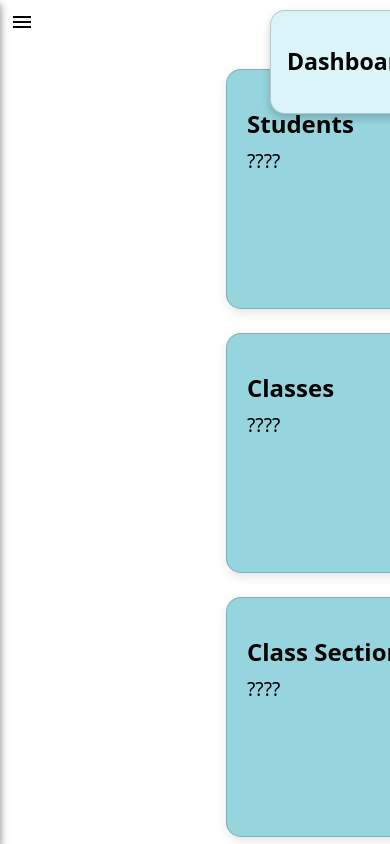
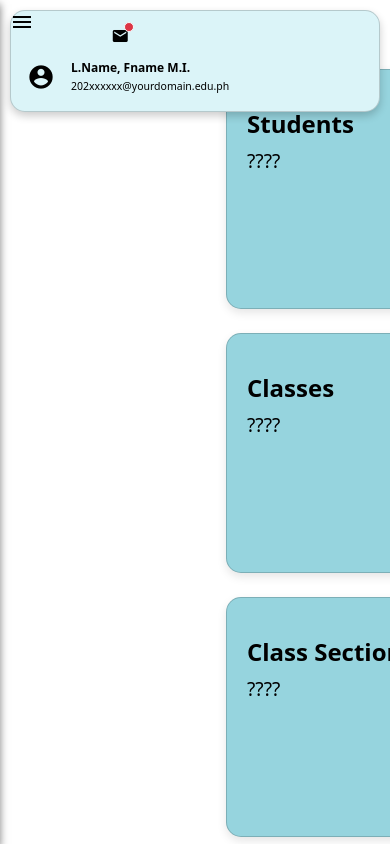
Before and after one commit to icz3us/CheckEaseExp, a Vue app: page /Home in a window 390 px wide. Shown: the top 844 px of the page. Built offline with nearby package versions, Linux system fonts and the light colour scheme.

Commit message:
Update AdminHeader.vue

```diff
--- a/src/components/AdminHeader.vue
+++ b/src/components/AdminHeader.vue
@@ -1,10 +1,10 @@
 <template>
-  <div class="header-container position-flex top-0 end-30 fixed-top" style="margin-left: 250px;">
+  <div class="header-container">
     <!-- Main Card Header -->
     <div class="card header-card">
       <div class="card-body d-flex align-items-center justify-content-between">
         <!-- Dashboard Title -->
-        <h3 class="card-title mb-0">{{cardTitle}}</h3>
+        <h3 class="card-title mb-0 d-none d-sm-block"><b>{{ cardTitle }}</b></h3>
 
         <!-- Profile Section -->
         <div class="profile-section d-flex align-items-center">
@@ -37,7 +37,7 @@
           <div class="user-info d-flex align-items-center">
             <i class="material-icons">account_circle</i>
             <div class="ms-2">
-              <strong>L.Name, Fname M.I.</strong><br>
+              <strong>L.Name, Fname M.I.</strong><br />
               <small>202xxxxxx@yourdomain.edu.ph</small>
             </div>
           </div>
@@ -49,11 +49,13 @@
 
 <script>
 export default {
-  name: "AdminHeader",
+  name: 'AdminHeader',
   computed: {
     cardTitle() {
       switch (this.$route.path) {
-        case '/clearance':
+        case '/clearance' :
+          return 'Clearance';
+        case '/ClearanceRecord':
           return 'Clearance';
         case '/attendance':
           return 'Attendance';
@@ -61,6 +63,8 @@ export default {
           return 'Dashboard';
         case '/class':
           return 'Create & View Class';
+        case '/ViewStudentAttendance':
+          return 'View Student Attendance';
         default:
           return 'Dashboard';
       }
@@ -86,21 +90,33 @@ export default {
 
 <style scoped>
 .header-container {
+  position: fixed;
+  top: 0;
+  right: 0;
+  left: 250px; /* Adjust based on sidebar width */
+  width: calc(100% - 250px); /* Adjust based on sidebar width */
   padding: 10px 20px;
-  width: 1308px;
-  height: 124px;
+  z-index: 1000;
+  transition: all 0.3s ease;
 }
 
 .header-card {
   background-color: #DBF4F8;
   border-radius: 15px;
   width: 100%;
-  height: 100%;
+  height: auto;
   box-shadow: 0 4px 8px rgba(0, 0, 0, 0.2);
 }
 
+.card-body {
+  display: flex;
+  align-items: center;
+  justify-content: space-between;
+  flex-wrap: wrap;
+}
+
 .card-title {
-  font-weight: bold;
+  font-size: 1.5rem;
   color: black;
 }
 
@@ -129,4 +145,72 @@ export default {
   color: black;
   margin-right: 8px;
 }
+
+@media (max-width: 992px) {
+  .header-container {
+    left: 80px; /* Adjust based on collapsed sidebar width */
+    width: calc(100% - 80px); /* Adjust based on collapsed sidebar width */
+  }
+}
+
+@media (max-width: 768px) {
+  .card-title {
+    font-size: 1.25rem;
+  }
+
+  .profile-section {
+    font-size: 12px;
+  }
+
+  .user-info {
+    font-size: 12px;
+  }
+
+  .material-icons {
+    font-size: 20px;
+  }
+
+  .profile-section i.material-icons {
+    font-size: 20px;
+  }
+
+  .user-info i.material-icons {
+    font-size: 28px;
+  }
+}
+
+@media (max-width: 576px) {
+  .header-container {
+    left: 0;
+    width: 100%;
+    padding: 10px;
+    z-index: 999; /* Ensure header is below the hamburger menu */
+  }
+
+  .card-title {
+    display: none;
+  }
+
+  .profile-section {
+    flex-direction: column;
+    align-items: flex-start;
+  }
+
+  .user-info {
+    font-size: 12px;
+    margin-top: 8px;
+  }
+
+  .material-icons {
+    font-size: 18px;
+  }
+
+  .profile-section i.material-icons {
+    font-size: 18px;
+  }
+
+  .user-info i.material-icons {
+    font-size: 28px;
+  }
+}
 </style>
```
